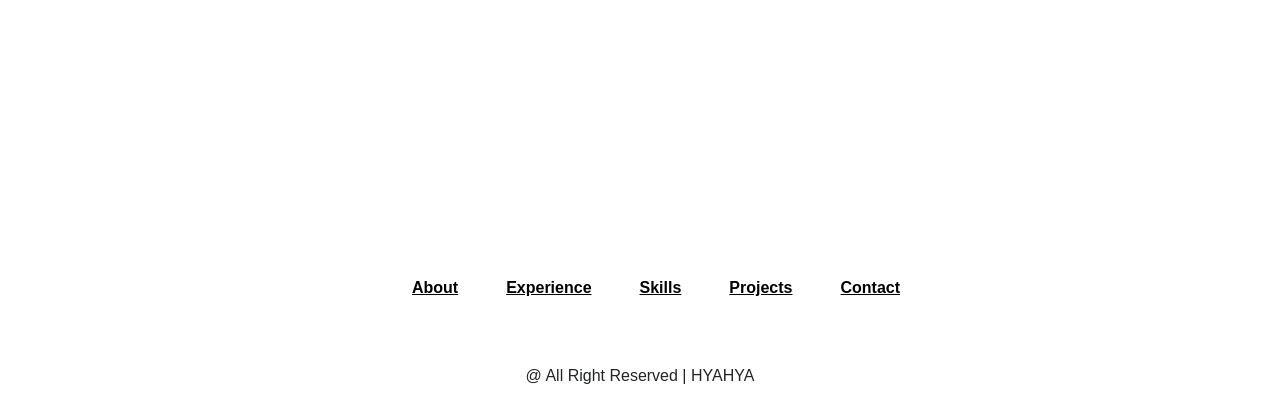
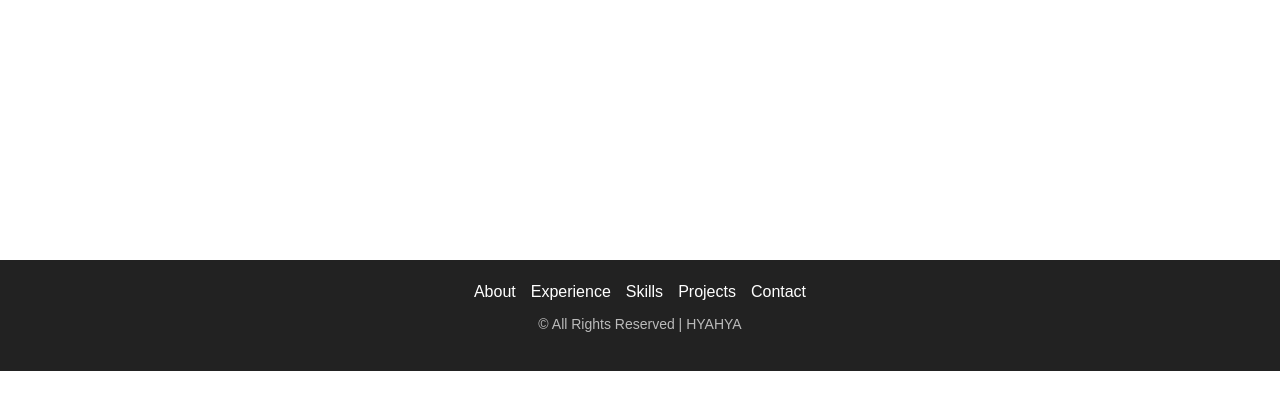
Before and after one commit to ottoxan/e-books, a PHP site: page / in a window 1280 px wide. Shown: the part 540-960 px from the top of the page. After the commit the page ends 911 px from the top, so only its background shows below. Run offline with PHP 8.4, Linux system fonts and the light colour scheme; data that the repository does not hold is empty.

Commit message:
Coba coba

```diff
--- a/css/style.css
+++ b/admin/css/style.css
@@ -6,6 +6,24 @@
     text-decoration: none;
     scroll-behavior: smooth;
     list-style: none;
+}
+
+html, body {
+    height: 100%;
+    margin: 0;
+    padding: 0;
+}
+
+body {
+    display: flex;
+    flex-direction: column;
+    min-height: 100vh;
+}
+
+.wrapper {
+    display: flex;
+    flex-direction: column;
+    min-height: 100vh;
 }
 
 .navbar {
@@ -138,31 +156,46 @@ section {
 }
 
 footer {
-    bottom: 0;
-    left: 0;
-    height: 10rem;
-    width: 100%;
-    display: flex;
-    flex-direction: column;
-    gap: 1rem;
-    align-items: center;
-    justify-content: center;
+    background-color: #222;
+    color: #fff;
+    padding: 20px 10px;
+    text-align: center;
 }
 
 footer ul {
+    list-style: none;
     display: flex;
-    align-items: center;
-    gap: 3rem;
+    justify-content: center;
+    flex-wrap: wrap;
+    gap: 15px;
+    padding: 0;
+    margin-bottom: 10px;
 }
 
 footer ul li a {
-    color: black;
-    font-weight: 600;
+    color: #fff;
+    text-decoration: none;
+    font-weight: 500;
 }
 
-.copyright {
-    font-size: 300;
-    margin-top: 2rem;
+footer ul li a:hover {
+    text-decoration: underline;
+}
+
+footer .copyright {
+    font-size: 14px;
+    color: #bbb;
+}
+
+@media (max-width: 600px) {
+    footer ul {
+        flex-direction: column;
+        gap: 10px;
+    }
+
+    footer {
+        padding: 15px 5px;
+    }
 }
 
 @media (min-width: 991px) {
--- a/admin/login.php
+++ b/admin/login.php
@@ -35,7 +35,7 @@ if ($_SERVER["REQUEST_METHOD"] === "POST") {
     <meta charset="UTF-8">
     <meta name="viewport" content="width=device-width, initial-scale=1.0">
     <title>Document</title>
-    <link rel="stylesheet" href="https://cdn.jsdelivr.net/npm/water.css@2/out/water.css">
+    <link rel="stylesheet" href="css/login.css">
     <!-- <script src="https://cdn.jsdelivr.net/npm/@tailwindcss/browser@4"></script> -->
 
 
--- a/index.php
+++ b/index.php
@@ -13,12 +13,14 @@ $resultStages = $mysqli->query($sqlStages);
     <meta charset="UTF-8">
     <meta name="viewport" content="width=device-width, initial-scale=1.0">
     <title>Landing Page</title>
-    <link rel="stylesheet" href="css/style.css">
+    <link rel="stylesheet" href="admin/css/style.css">
     <link href="https://cdn.jsdelivr.net/npm/bootstrap@5.3.5/dist/css/bootstrap.min.css" rel="stylesheet" integrity="sha384-SgOJa3DmI69IUzQ2PVdRZhwQ+dy64/BUtbMJw1MZ8t5HZApcHrRKUc4W0kG879m7" crossorigin="anonymous">
 </head>
 
 <body>
-    <!--Navbar-->
+    <div class="wrapper"> <!-- Mulai pembungkus -->
+
+        <!-- Navbar -->
         <nav class="navbar navbar-expand-lg fixed-top">
             <div class="container-fluid">
                 <a class="navbar-brand me-auto" href="#">Logo</a>
@@ -30,24 +32,12 @@ $resultStages = $mysqli->query($sqlStages);
 
                     <div class="offcanvas-body">
                         <ul class="navbar-nav justify-content-center flex-grow-1 pe-3">
-                        <li class="nav-item">
-                            <a class="nav-link active" aria-current="page" href="#">Home</a>
-                        </li>
-                        <li class="nav-item">
-                            <a class="nav-link" href="About">About</a>
-                        </li>
-                        <li class="nav-item">
-                            <a class="nav-link" href="Experience">Experience</a>
-                        </li>
-                        <li class="nav-item">
-                            <a class="nav-link" href="#">Skills</a>
-                        </li>
-                        <li class="nav-item">
-                            <a class="nav-link" href="#">Project</a>
-                        </li>
-                        <li class="nav-item">
-                            <a class="nav-link" href="#">Contact</a>
-                        </li>
+                            <li class="nav-item"><a class="nav-link active" href="#">Home</a></li>
+                            <li class="nav-item"><a class="nav-link" href="#about">About</a></li>
+                            <li class="nav-item"><a class="nav-link" href="#experience">Experience</a></li>
+                            <li class="nav-item"><a class="nav-link" href="#skills">Skills</a></li>
+                            <li class="nav-item"><a class="nav-link" href="#projects">Project</a></li>
+                            <li class="nav-item"><a class="nav-link" href="#contact">Contact</a></li>
                         </ul>
                     </div>
                 </div>
@@ -57,21 +47,17 @@ $resultStages = $mysqli->query($sqlStages);
                 </button>
             </div>
         </nav>
-    <!--End-->
+        <!-- End Navbar -->
 
-    <!--Section-->
+        <!-- Section -->
+        <main class="content">
             <section class="hero-section">
                 <h2 class="section-title">Academic Stage</h2>
-
                 <div class="projects-grid">
                     <?php while ($row = $resultStages->fetch_assoc()): ?>
-
-
                         <div class="project-card">
                             <img src="#" alt="">
-                    <h3>
-                        <?php echo htmlspecialchars($row["academic_stage"]); ?>
-                    </h3>
+                            <h3><?php echo htmlspecialchars($row["academic_stage"]); ?></h3>
                             <div class="btn-grup">
                                 <div class="btn">Button</div>
                                 <div class="btn">Button</div>
@@ -80,36 +66,22 @@ $resultStages = $mysqli->query($sqlStages);
                     <?php endwhile; ?>
                 </div>
             </section>
-    <!--End-->
-
-    <footer>
-        <ul>
-            <li>
-                <a href="#about">About</a>
-            </li>
-
-            <li>
-                <a href="#experience">Experience</a>
-            </li>
-
-            <li>
-                <a href="#skills">Skills</a>
-            </li>
-
-            <li>
-                <a href="#projects">Projects</a>
-            </li>
-
-            <li>
-                <a href="#contact">Contact</a>
-            </li>
-        </ul>
-
-        <p class="copyright">@ All Right Reserved | HYAHYA</p>
-    </footer>
+        </main>
+        <!-- End Section -->
 
 
-    <script src="https://cdn.jsdelivr.net/npm/bootstrap@5.3.5/dist/js/bootstrap.bundle.min.js" integrity="sha384-k6d4wzSIapyDyv1kpU366/PK5hCdSbCRGRCMv+eplOQJWyd1fbcAu9OCUj5zNLiq" crossorigin="anonymous"></script>
+
+    </div> <!-- Tutup wrapper -->
+    <!-- Footer -->
+    <footer class="footer">
+        <ul>
+            <li><a href="#about">About</a></li>
+            <li><a href="#experience">Experience</a></li>
+            <li><a href="#skills">Skills</a></li>
+            <li><a href="#projects">Projects</a></li>
+            <li><a href="#contact">Contact</a></li>
+        </ul>
+        <p class="copyright">&copy; All Rights Reserved | HYAHYA</p>
+    </footer>
+    <script src="https://cdn.jsdelivr.net/npm/bootstrap@5.3.5/dist/js/bootstrap.bundle.min.js"></script>
 </body>
-
-</html>
```
Also changed, not shown: admin/css/login.css (added, +13 -0 lines). Lines whose indentation alone changed are shown as unchanged.
